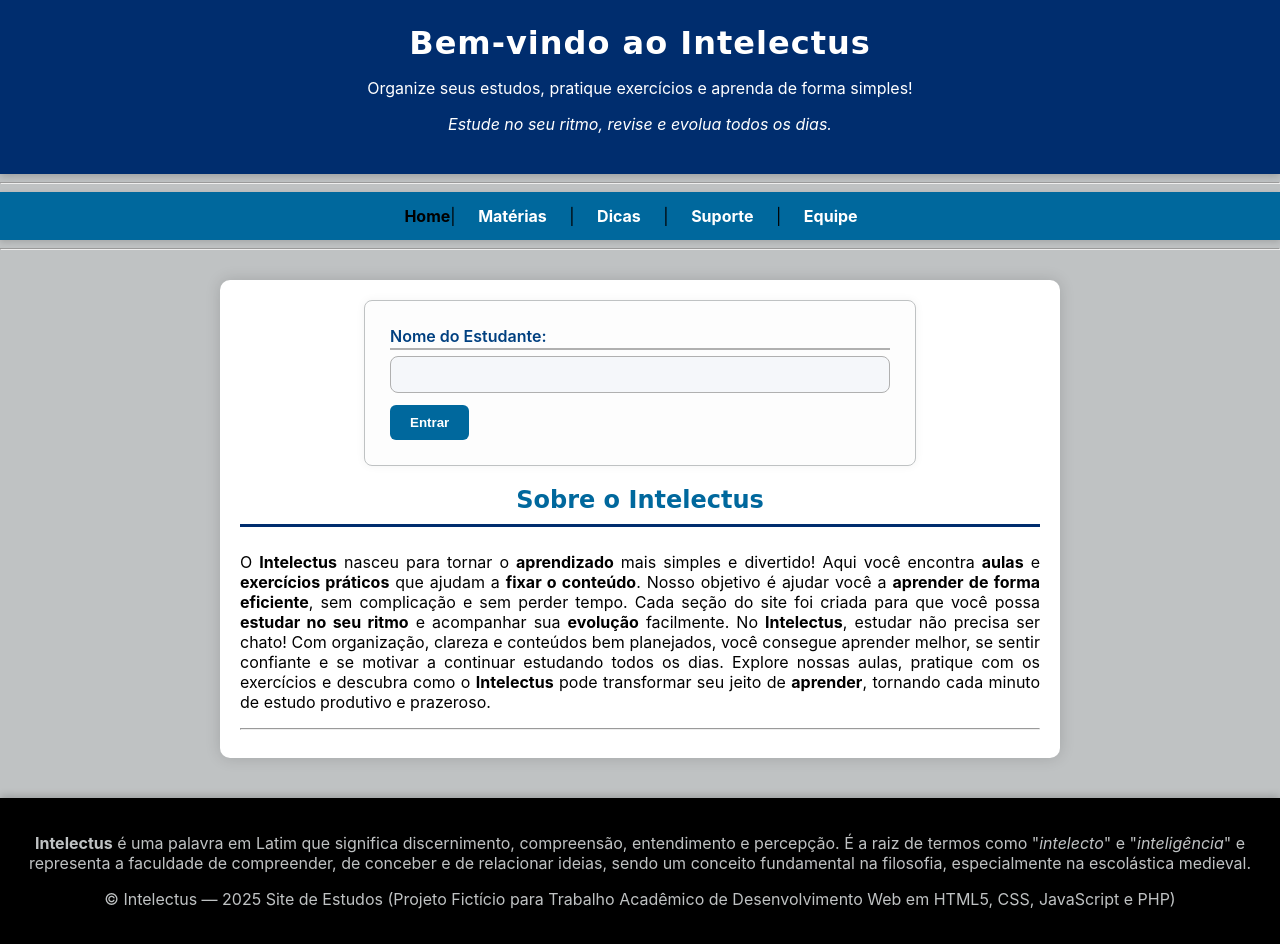
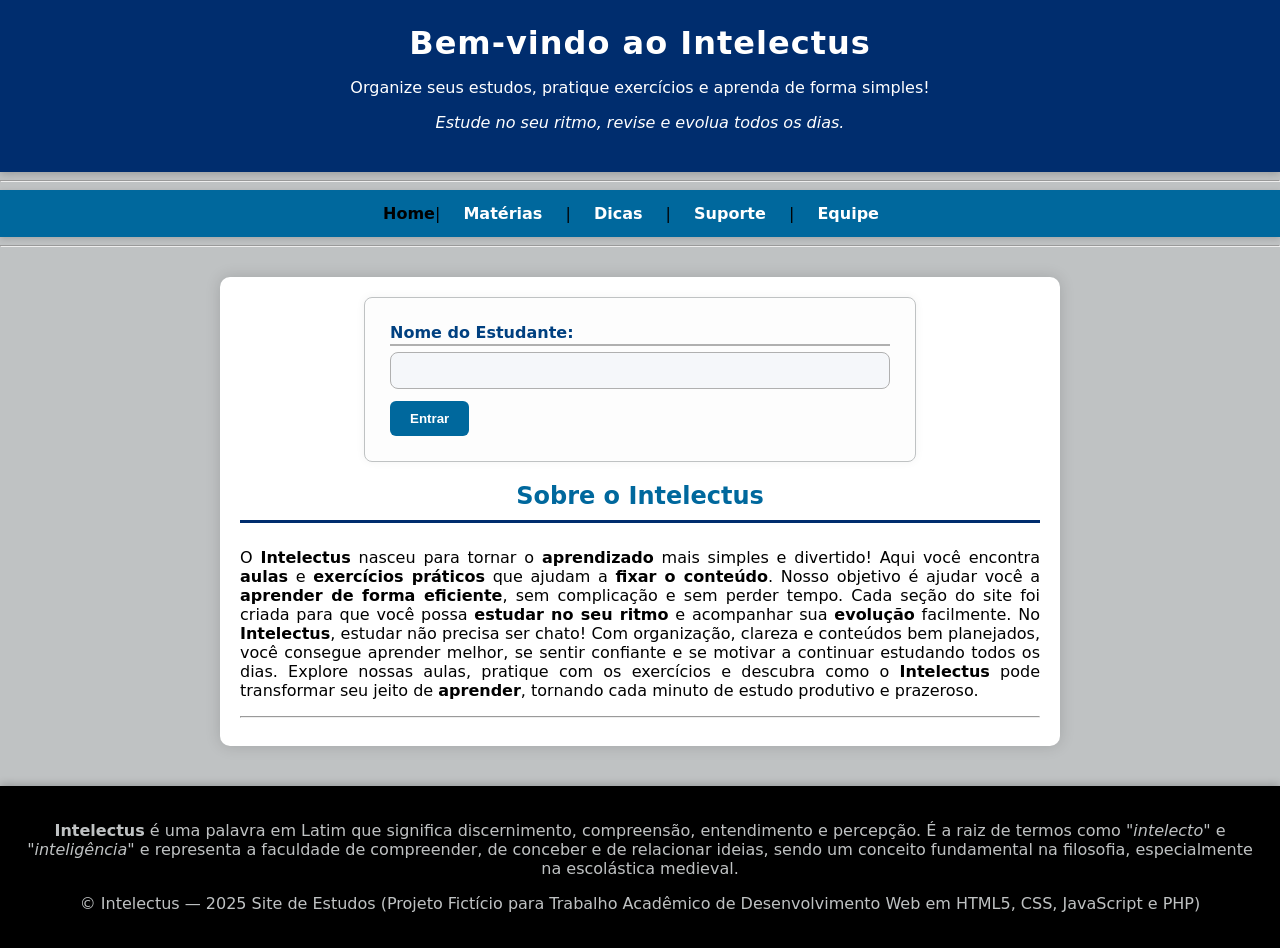
Before and after one commit to FelipeSantos-boiBigas/TrabalhoWebHTML, a PHP site: page /home.html in a window 1280 px wide. Run offline with PHP 8.4, Linux system fonts and the light colour scheme.

Commit message:
Update style.css

```diff
--- a/style.css
+++ b/style.css
@@ -1,5 +1,5 @@
 body {
-    font-family: 'Inter', Arial, sans-serif;
+    font-family: 'Pacifico', cursive;
     margin: 0;
     padding: 0;
     background-color: #BFC2C3;
```
